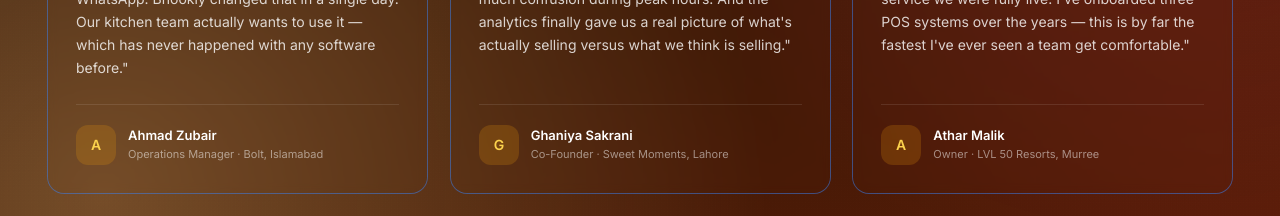
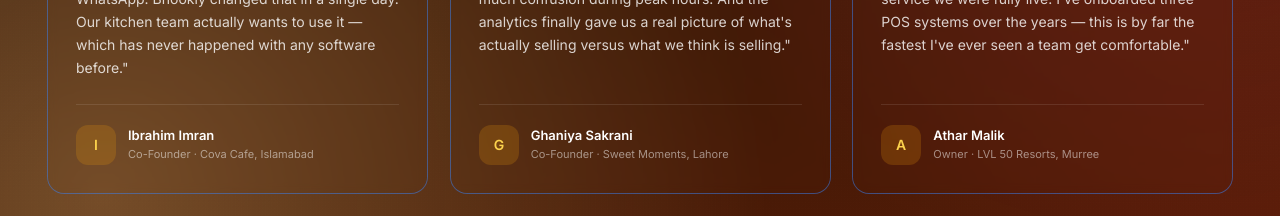
Before and after one commit to ssameershahid/Bhookly-Website, a React (Vite) app: page / in a window 1280 px wide. Shown: the part 3820-4036 px from the top of the page. Built offline with nearby package versions, Linux system fonts and the light colour scheme.

Commit message:
Update testimonial: Bolt → Cova Cafe, Ahmad Zubair → Ibrahim Imran (Co-Founder)

```diff
--- a/src/App.tsx
+++ b/src/App.tsx
@@ -720,9 +720,9 @@ function FeaturesSection() {
 const TESTIMONIALS = [
   {
     quote: "We were managing everything on paper and WhatsApp. Bhookly changed that in a single day. Our kitchen team actually wants to use it — which has never happened with any software before.",
-    name: 'Ahmad Zubair',
-    role: 'Operations Manager',
-    restaurant: 'Bolt',
+    name: 'Ibrahim Imran',
+    role: 'Co-Founder',
+    restaurant: 'Cova Cafe',
     city: 'Islamabad',
   },
   {
```
